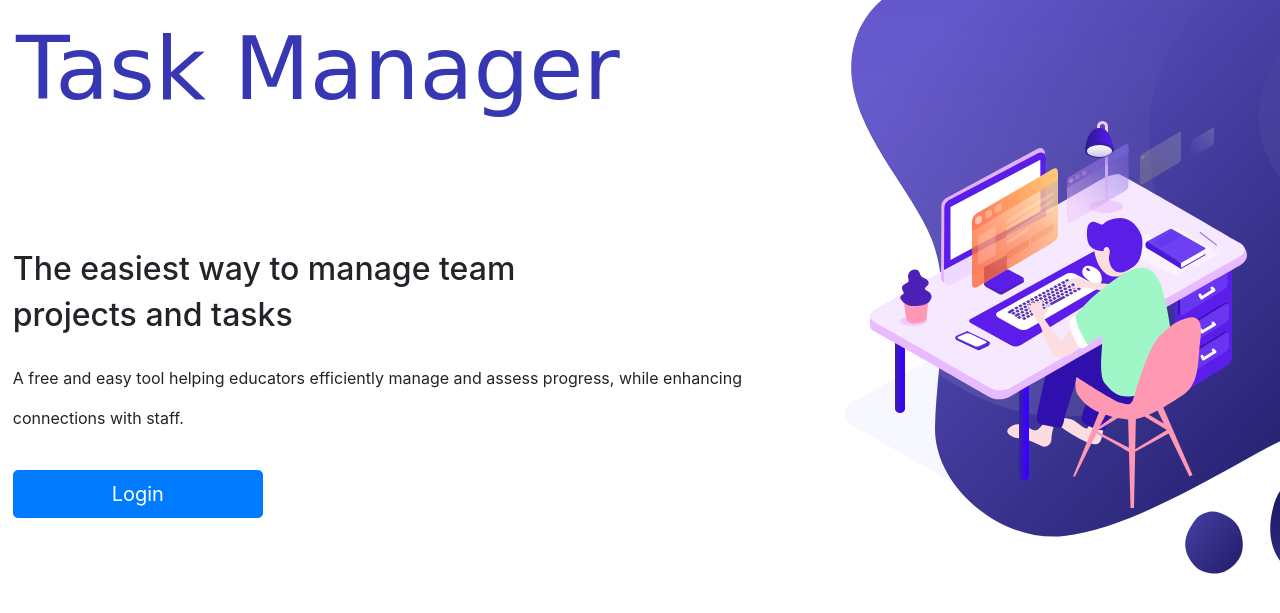
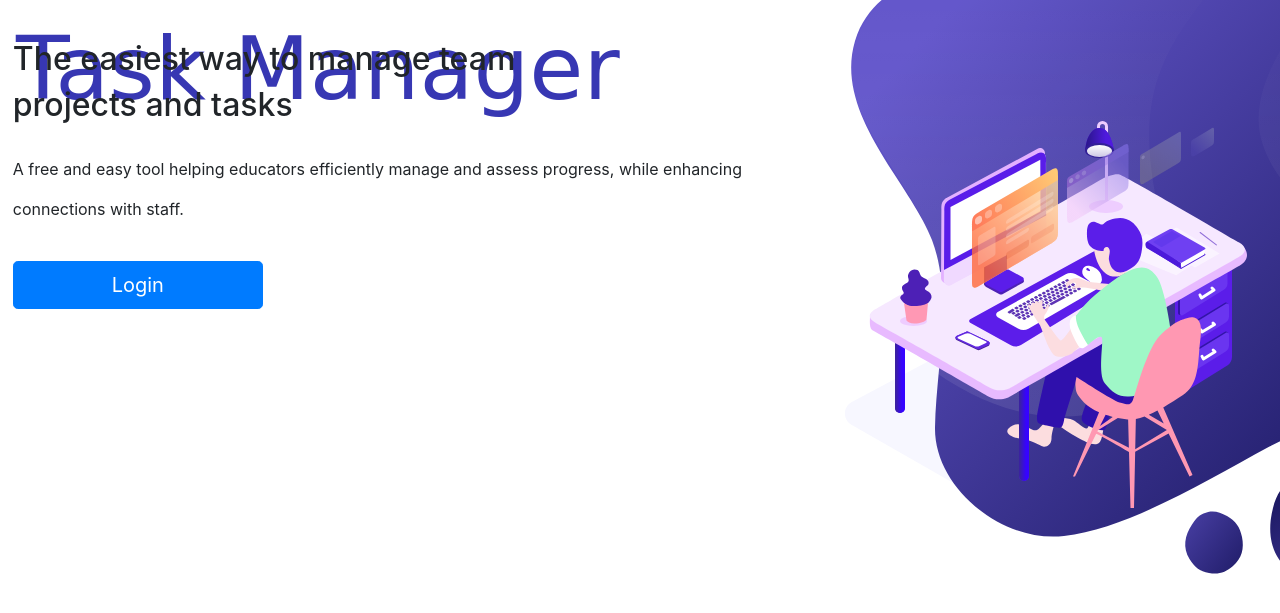
Before and after one commit to Manikanta05/taskmanager, a Flask app: page / in a window 1280 px wide; the page is wider, and only the part inside the window is pictured. Shown: the top 613 px of that part. Run offline with Flask 2, Linux system fonts and the light colour scheme; some libraries are stand-ins or nearby versions.

Commit message:
Update index.html

```diff
--- a/Templates/index.html
+++ b/Templates/index.html
@@ -30,7 +30,7 @@
                 <a class="dropdown-item" href="teacher/teacherSignup.html">Principal</a>
                 <a class="dropdown-item" href="student/studentSignup.html">HOD</a>
                 <div class="dropdown-divider"></div>
-                <!--Help-<a class="dropdown-item" href="#" data-toggle="modal" data-target="#exampleModalCenter">Help</a>
+                Help-<a class="dropdown-item" href="#" data-toggle="modal" data-target="#exampleModalCenter">Help</a>
                 <a class="dropdown-item" href="#" data-toggle="modal" data-target="#exampleModalCenter2">About Us</a>
               </div>
             </li>
@@ -306,13 +306,13 @@
 </defs>
 </svg>
 <h1 class="font-weight-normal display-2 mt-3 ml-3" style="color:#3737b3;font-family: 'Dancing Script', cursive;">Task Manager</h1>
-        <div class="startIntro" style="width:790px; margin-left: 1%; margin-top:10%">
+        <div class="startIntro" style="width:790px; margin-left: 1%; margin-top:-7%">
 
           <h2>The easiest way to manage team </h2>
           <h2>projects and tasks</h2><br/>
           <p>A free and easy tool helping educators efficiently manage and assess progress, while enhancing</p>
           <p>connections with staff.</p><br/>
-          <a href="./login"><button type="button" class="btn btn-primary btn-lg" style="width: 250px; margin-right:25px;">Login</button></a>
+          <a href="login.html"><button type="button" class="btn btn-primary btn-lg" style="width: 250px; margin-right:25px;">Login</button></a>
          <!-- <button type="button" class="btn btn-outline-primary btn-lg" data-toggle="modal" data-target="#exampleModalCenter" style="width: 250px;">Help</button>-->
 
 
```
